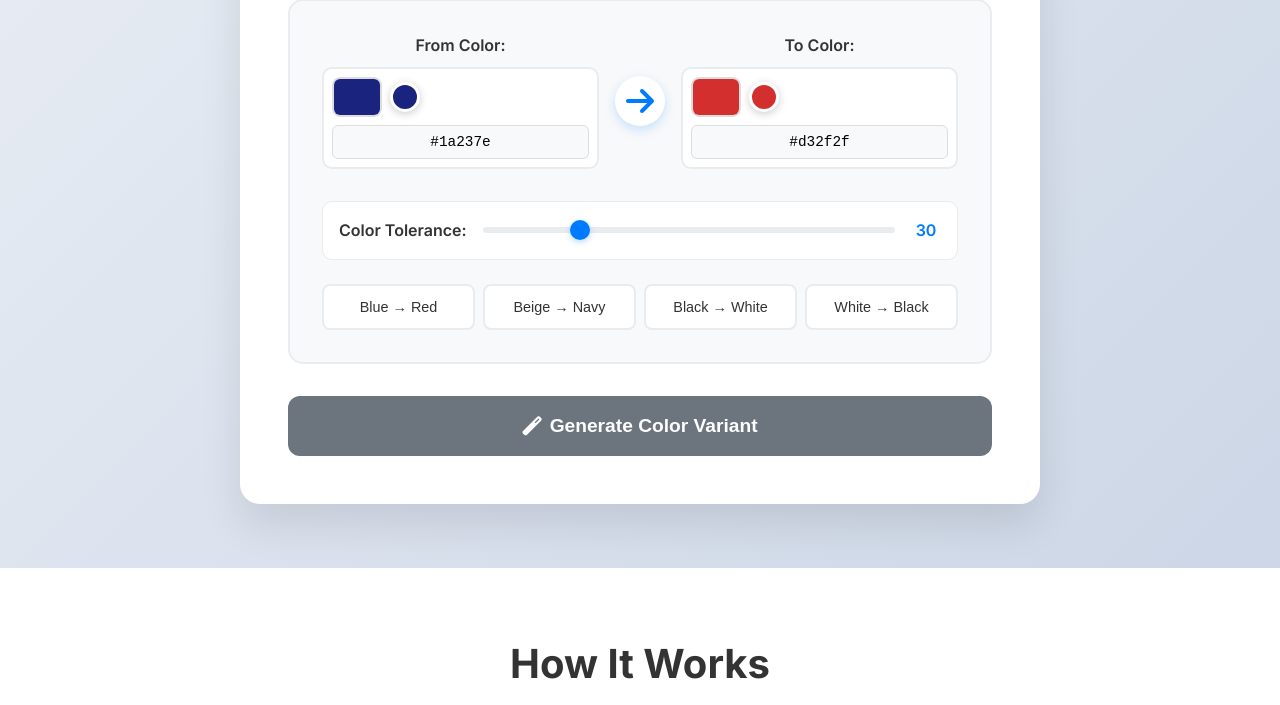
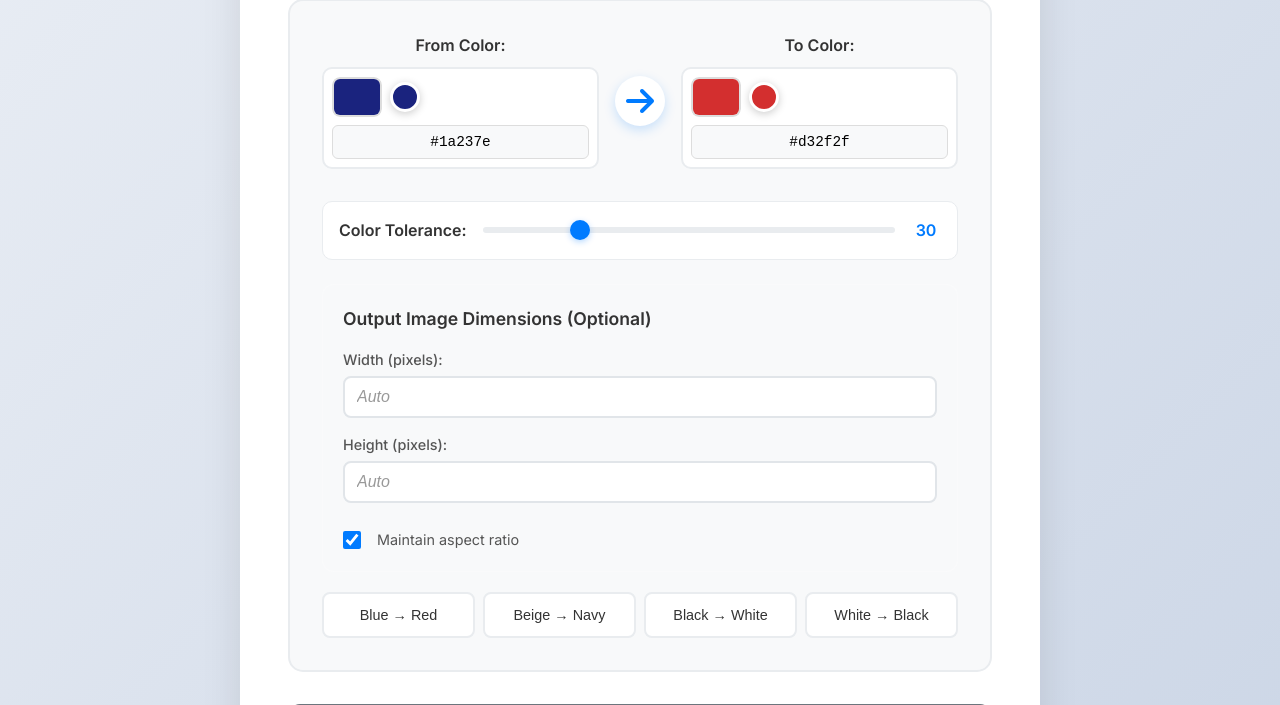
Before and after one commit to HafsaWaheed54/Colorchanger, a Flask app: page / in a window 1280 px wide. Shown: the part 1117-1822 px from the top of the page. Run offline with Flask 3, Linux system fonts and the light colour scheme.

Commit message:
Add custom output dimensions feature: Users can specify width/height for output images with aspect ratio option

```diff
--- a/app.py
+++ b/app.py
@@ -34,6 +34,49 @@ ALLOWED_EXTENSIONS = {'png', 'jpg', 'jpeg', 'gif', 'bmp', 'tiff', 'webp', 'ico',
 
 def allowed_file(filename):
     return '.' in filename and filename.rsplit('.', 1)[1].lower() in ALLOWED_EXTENSIONS
+
+def resize_image(image, target_width=None, target_height=None, maintain_aspect_ratio=True):
+    """
+    Resize image to target dimensions while optionally maintaining aspect ratio
+    """
+    if target_width is None and target_height is None:
+        return image
+
+    height, width = image.shape[:2]
+
+    if maintain_aspect_ratio:
+        if target_width and target_height:
+            # Calculate scale factor to fit within both dimensions
+            scale_w = target_width / width
+            scale_h = target_height / height
+            scale = min(scale_w, scale_h)
+            new_width = int(width * scale)
+            new_height = int(height * scale)
+        elif target_width:
+            # Scale based on width
+            scale = target_width / width
+            new_width = target_width
+            new_height = int(height * scale)
+        elif target_height:
+            # Scale based on height
+            scale = target_height / height
+            new_width = int(width * scale)
+            new_height = target_height
+    else:
+        # Use exact dimensions (may distort image)
+        new_width = target_width if target_width else width
+        new_height = target_height if target_height else height
+
+    # Ensure minimum size of 1 pixel
+    new_width = max(1, new_width)
+    new_height = max(1, new_height)
+
+    logger.info(f"Resizing image from {width}x{height} to {new_width}x{new_height}")
+
+    # Resize using OpenCV
+    resized = cv2.resize(image, (new_width, new_height), interpolation=cv2.INTER_LANCZOS4)
+
+    return resized
 
 def replace_colors(image_path, blue_to_red=True, beige_to_navy=True):
     """
@@ -264,6 +307,17 @@ def upload_file():
         to_color = request.form.get('to_color', '#d32f2f')
         tolerance = int(request.form.get('tolerance', 30))
 
+        # Get output dimension options
+        output_width = request.form.get('output_width')
+        output_height = request.form.get('output_height')
+        maintain_aspect_ratio = request.form.get('maintain_aspect_ratio', 'false').lower() == 'true'
+
+        # Convert to integers if provided
+        if output_width:
+            output_width = int(output_width)
+        if output_height:
+            output_height = int(output_height)
+
         # Validate hex colors
         if not from_color.startswith('#') or len(from_color) != 7:
             from_color = '#1a237e'
@@ -277,6 +331,10 @@ def upload_file():
 
         # Process the image
         processed_img = replace_colors_advanced(filepath, from_color, to_color, tolerance)
+
+        # Resize image if dimensions are specified
+        if output_width or output_height:
+            processed_img = resize_image(processed_img, output_width, output_height, maintain_aspect_ratio)
 
         # Save processed image
         output_filename = f"processed_{filename}"
--- a/static/css/style.css
+++ b/static/css/style.css
@@ -836,3 +836,82 @@ body {
         font-size: 1.5rem;
     }
 }
+
+/* Output Dimensions Styling */
+.output-dimensions {
+    background: rgba(255, 255, 255, 0.1);
+    border-radius: 12px;
+    padding: 20px;
+    margin: 20px 0;
+    border: 1px solid rgba(255, 255, 255, 0.2);
+}
+
+.output-dimensions h4 {
+    color: #333;
+    margin-bottom: 15px;
+    font-size: 1.1rem;
+    font-weight: 600;
+}
+
+.dimension-inputs {
+    display: flex;
+    flex-direction: column;
+    gap: 15px;
+}
+
+.dimension-group {
+    display: flex;
+    flex-direction: column;
+    gap: 5px;
+}
+
+.dimension-group label {
+    font-weight: 500;
+    color: #555;
+    font-size: 0.9rem;
+}
+
+.dimension-input {
+    padding: 10px 12px;
+    border: 2px solid #e1e5e9;
+    border-radius: 8px;
+    font-size: 1rem;
+    transition: all 0.3s ease;
+    background: white;
+}
+
+.dimension-input:focus {
+    outline: none;
+    border-color: #007bff;
+    box-shadow: 0 0 0 3px rgba(0, 123, 255, 0.1);
+}
+
+.dimension-input::placeholder {
+    color: #999;
+    font-style: italic;
+}
+
+.dimension-options {
+    margin-top: 10px;
+}
+
+.checkbox-label {
+    display: flex;
+    align-items: center;
+    gap: 8px;
+    cursor: pointer;
+    font-size: 0.9rem;
+    color: #555;
+}
+
+.checkbox-label input[type="checkbox"] {
+    width: 18px;
+    height: 18px;
+    accent-color: #007bff;
+}
+
+@media (max-width: 768px) {
+    .dimension-inputs {
+        gap: 12px;
+    }
+}
--- a/templates/index.html
+++ b/templates/index.html
@@ -73,6 +73,27 @@
                             <label for="tolerance">Color Tolerance:</label>
                             <input type="range" id="tolerance" name="tolerance" min="10" max="100" value="30" class="tolerance-slider">
                             <span id="toleranceValue">30</span>
+                        </div>
+
+                        <div class="output-dimensions">
+                            <h4>Output Image Dimensions (Optional)</h4>
+                            <div class="dimension-inputs">
+                                <div class="dimension-group">
+                                    <label for="outputWidth">Width (pixels):</label>
+                                    <input type="number" id="outputWidth" name="output_width" min="1" max="10000" placeholder="Auto" class="dimension-input">
+                                </div>
+                                <div class="dimension-group">
+                                    <label for="outputHeight">Height (pixels):</label>
+                                    <input type="number" id="outputHeight" name="output_height" min="1" max="10000" placeholder="Auto" class="dimension-input">
+                                </div>
+                                <div class="dimension-options">
+                                    <label class="checkbox-label">
+                                        <input type="checkbox" id="maintainAspectRatio" checked>
+                                        <span class="checkmark"></span>
+                                        Maintain aspect ratio
+                                    </label>
+                                </div>
+                            </div>
                         </div>
 
                         <div class="preset-buttons">
@@ -218,6 +239,13 @@ document.addEventListener('DOMContentLoaded', function() {
                 originalImage.src = e.target.result;
                 processBtn.disabled = false;
                 fileUploadArea.classList.add('file-selected');
+
+                // Calculate aspect ratio when image loads
+                originalImage.onload = function() {
+                    originalAspectRatio = this.naturalWidth / this.naturalHeight;
+                    console.log('Original image dimensions:', this.naturalWidth, 'x', this.naturalHeight);
+                    console.log('Aspect ratio:', originalAspectRatio);
+                };
             };
             reader.readAsDataURL(file);
         }
@@ -233,6 +261,11 @@ document.addEventListener('DOMContentLoaded', function() {
     const toleranceSlider = document.getElementById('tolerance');
     const toleranceValue = document.getElementById('toleranceValue');
     const presetButtons = document.querySelectorAll('.preset-btn');
+
+    // Dimension inputs
+    const outputWidth = document.getElementById('outputWidth');
+    const outputHeight = document.getElementById('outputHeight');
+    const maintainAspectRatio = document.getElementById('maintainAspectRatio');
 
     // Sync color picker with hex input
     fromColorInput.addEventListener('input', function() {
@@ -264,6 +297,23 @@ document.addEventListener('DOMContentLoaded', function() {
     toleranceSlider.addEventListener('input', function() {
         toleranceValue.textContent = this.value;
     });
+
+    // Aspect ratio functionality
+    let originalAspectRatio = 1;
+
+    function updateAspectRatio() {
+        if (maintainAspectRatio.checked && originalAspectRatio > 0) {
+            if (outputWidth.value && !outputHeight.value) {
+                outputHeight.value = Math.round(outputWidth.value / originalAspectRatio);
+            } else if (outputHeight.value && !outputWidth.value) {
+                outputWidth.value = Math.round(outputHeight.value * originalAspectRatio);
+            }
+        }
+    }
+
+    outputWidth.addEventListener('input', updateAspectRatio);
+    outputHeight.addEventListener('input', updateAspectRatio);
+    maintainAspectRatio.addEventListener('change', updateAspectRatio);
 
     // Preset buttons
     presetButtons.forEach(button => {
@@ -301,6 +351,25 @@ document.addEventListener('DOMContentLoaded', function() {
             alert('Please enter valid hex colors (e.g., #ff0000)');
             return;
         }
+
+        // Get dimension values
+        const width = outputWidth.value ? parseInt(outputWidth.value) : null;
+        const height = outputHeight.value ? parseInt(outputHeight.value) : null;
+
+        // Validate dimensions
+        if (width && (width < 1 || width > 10000)) {
+            alert('Width must be between 1 and 10000 pixels');
+            return;
+        }
+        if (height && (height < 1 || height > 10000)) {
+            alert('Height must be between 1 and 10000 pixels');
+            return;
+        }
+
+        // Add dimension data to form
+        if (width) formData.append('output_width', width);
+        if (height) formData.append('output_height', height);
+        formData.append('maintain_aspect_ratio', maintainAspectRatio.checked);
 
         loadingOverlay.style.display = 'flex';
 
```
